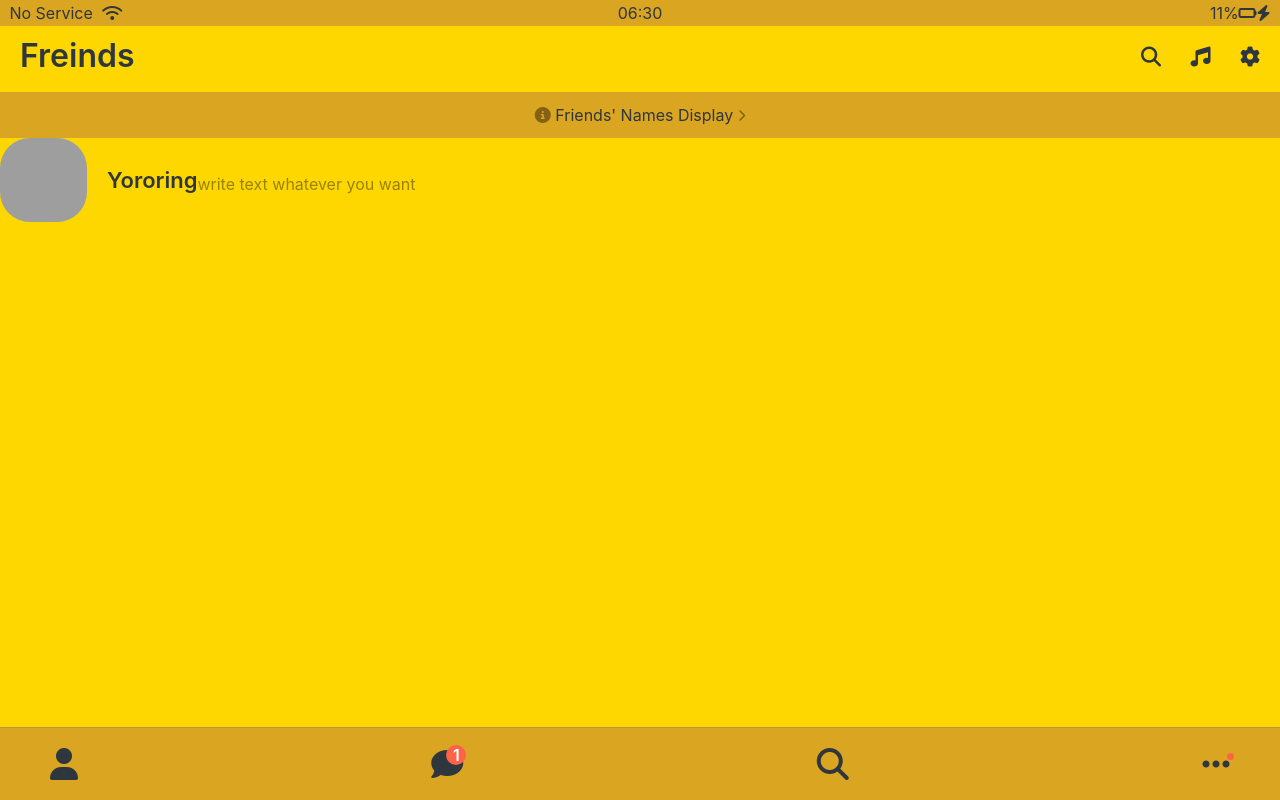
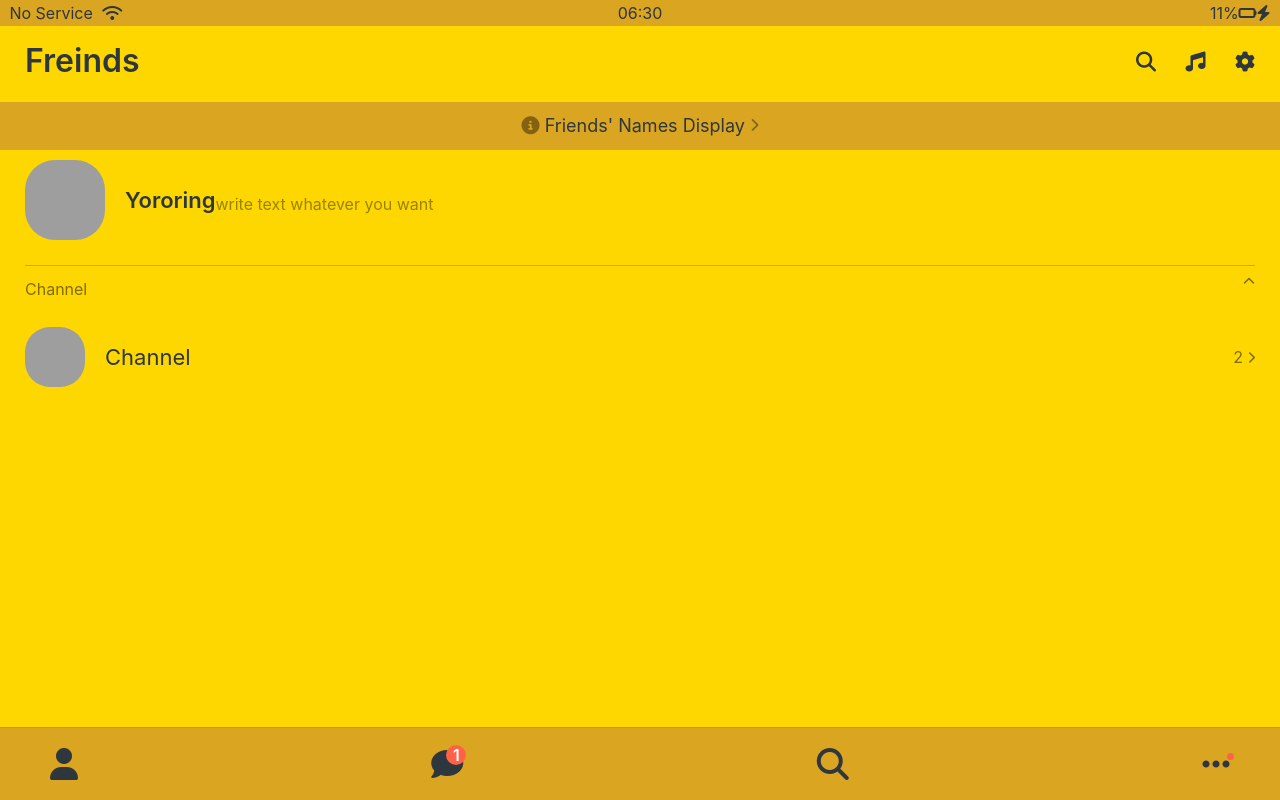
Before and after one commit to Yororing/Kakao-Clone-coding, a plain HTML site: page freinds.html in a window 1280 px wide. Drawn offline with Linux system fonts and the light colour scheme; grey boxes are pictures that could not be loaded.

Commit message:
Update css

```diff
--- a/css/Component/screen-header.css
+++ b/css/Component/screen-header.css
@@ -2,7 +2,7 @@
     display: flex;
     justify-content: space-between;
     align-items: center;
-    padding: 20px;
+    padding: var(--horizontal-space);
     margin-top: 20px;
 }
 
--- a/css/Component/user-component.css
+++ b/css/Component/user-component.css
@@ -1,3 +1,7 @@
+.user-component{
+    justify-content: space-between;
+}
+
 .user-component,
 .user-component__column:first-child{
     display: flex;
@@ -17,3 +21,18 @@
     margin-top: 8px;
     color: rgba(0, 0, 0, 0.4);
 }
+.user-component__avatar--xl{
+    width: 80px;
+    height: 80px;
+}
+.user-component__avatar--sm{
+    width: 60px;
+    height: 60px;
+    border-radius: 25px;
+}
+.user-component__title--not-bold{
+    font-weight: 400;
+}
+.user-component__column:last-child{
+    color: rgba(0, 0, 0, 0.5);
+}
--- a/css/Screens/freinds.css
+++ b/css/Screens/freinds.css
@@ -3,9 +3,25 @@
     display: block;
     background-color: goldenrod;
     padding: 15px 0px;
-    font-size: 16px;
+    font-size: 18px;
+    margin-bottom: 10px;
 }
 
 #friends-display-link i{
     color: rgba(0, 0, 0, 0.4);
 }
+
+.friends-screen{
+    padding: 0px var(--horizontal-space);
+}
+.friends-screen__channel{
+    margin-top: 25px;
+    border-top: 1px solid rgba(0, 0, 0, 0.2);
+    padding-top: 15px;
+}
+.friends-screen__channel-header{
+    margin-bottom: 30px;
+    display: flex;
+    justify-content: space-between;
+    color: rgba(0, 0, 0, 0.5);
+}
--- a/css/variables.css
+++ b/css/variables.css
@@ -1,3 +1,4 @@
 :root{
     --black: black;
+    --horizontal-space: 25px;
 }
--- a/freinds.html
+++ b/freinds.html
@@ -37,16 +37,38 @@
         <i class="fas fa-chevron-right fa-xs"></i>
     </a>
 
+    <main class="friends-screen">
         <div class="user-component">
             <div class="user-component__column">
                 <img src="https://avatars3.githubusercontent.com/u/3612017"
-             class="user-component__avatar" />
+                 class="user-component__avatar user-component__avatar--xl"/>
                 <div class="user-component__text"></div>
                 <h4 class="user-component__title">Yororing</h4>
                 <h6 class="user-component__subtitle">write text whatever you want</h6>
             </div>
             <div class="user-component__column"></div>
         </div>
+        <div class="friends-screen__channel">
+            <div class="friends-screen__channel-header">
+                <span>Channel</span>
+                <i class="fas fa-chevron-up fa-xs"></i>
+            </div>
+            <div class="user-component">
+                <div class="user-component__column">
+                    <img src="https://avatars3.githubusercontent.com/u/3612017"
+                     class="user-component__avatar user-component__avatar--sm"/>
+                    <div class="user-component__text"></div>
+                    <h4 class="user-component__title user-component__title--not-bold">Channel</h4>
+
+                </div>
+                <div class="user-component__column">
+                    <span>2</span>
+                    <i class="fas fa-chevron-right fa-xs"></i>
+                </div>
+            </div>
+        </div>
+    </main>
+
 
     <nav class="nav">
         <ul class="nav__list">
```
Lines whose indentation alone changed are shown as unchanged.
